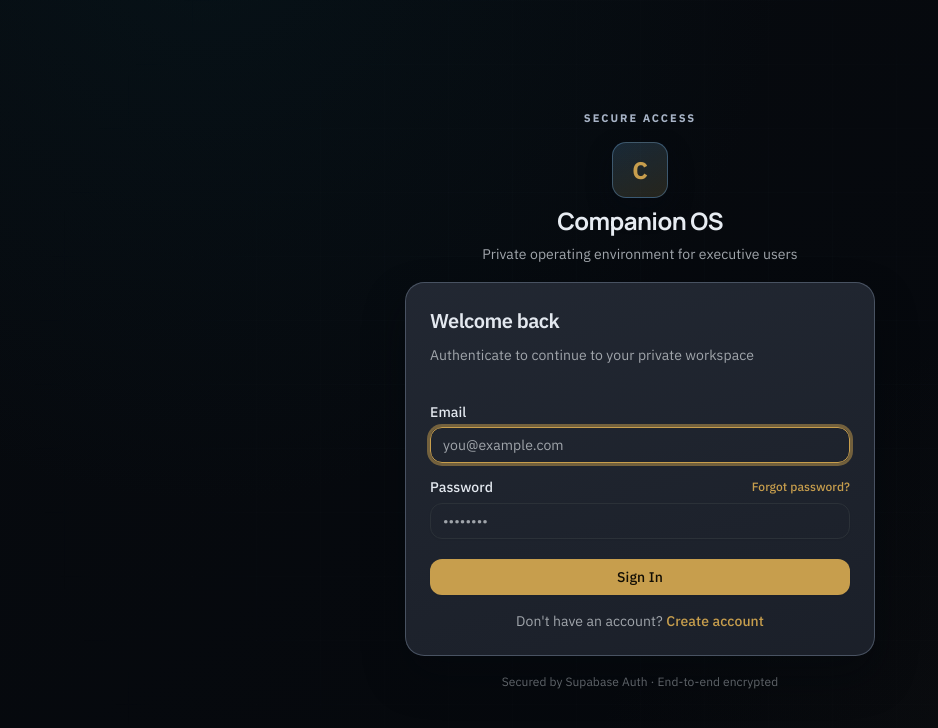
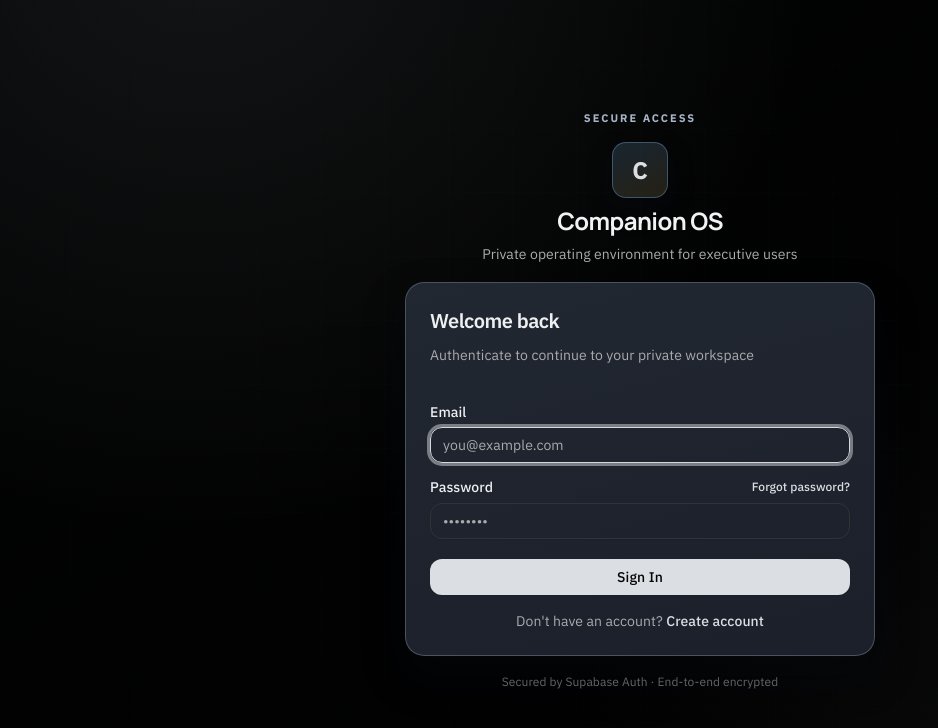
Before and after one commit to dl-blackline/companion-os, a React (Vite) app: page / in a window 1280 px wide. Shown: the top 728 px of the page, without its empty margins (0-938 px from the left). Built offline with nearby package versions, Linux system fonts and the light colour scheme; no server answers.

Commit message:
feat: shift UI palette to black white and silver

```diff
--- a/src/components/AppSidebar.tsx
+++ b/src/components/AppSidebar.tsx
@@ -87,11 +87,11 @@ export function AppSidebar({ activeSection, onSectionChange, aiName, companionSt
           onSectionChange(item.id);
         }}
         className={cn(
-          'w-full flex items-center gap-3 px-3.5 py-2.5 rounded-xl text-sm font-semibold transition-all relative min-h-[42px] border overflow-hidden',
+          'focus-ring-lux interactive-press w-full flex items-center gap-3 px-3.5 py-2.5 rounded-xl text-sm font-semibold transition-all relative min-h-[44px] border overflow-hidden',
           isActive
-            ? 'bg-primary text-primary-foreground border-primary/70 shadow-[0_14px_28px_rgba(161,121,42,0.35)]'
+            ? 'bg-primary text-primary-foreground border-primary/70 shadow-[0_14px_28px_rgba(180,190,204,0.3)]'
             : 'text-muted-foreground border-border/40 bg-black/10 hover:text-foreground hover:bg-muted/55 hover:border-border/80',
-          item.group === 'admin' && !isActive && 'text-amber-300 hover:text-amber-200',
+          item.group === 'admin' && !isActive && 'text-zinc-300 hover:text-zinc-100',
         )}
       >
         {isActive && (
@@ -141,7 +141,7 @@ export function AppSidebar({ activeSection, onSectionChange, aiName, companionSt
 
         {isAdmin && (
           <div className="space-y-1.5">
-            <p className="px-3 pb-1 text-[10px] font-semibold uppercase tracking-[0.16em] text-amber-300/70">Governance</p>
+            <p className="px-3 pb-1 text-[10px] font-semibold uppercase tracking-[0.16em] text-zinc-300/70">Governance</p>
             {adminItems.map(renderItem)}
           </div>
         )}
@@ -175,7 +175,7 @@ export function AppSidebar({ activeSection, onSectionChange, aiName, companionSt
                   }
                 }}
                 title="Sign out"
-                className="shrink-0 rounded p-1 text-muted-foreground hover:text-foreground hover:bg-muted/70 transition-colors"
+                className="focus-ring-lux touch-target shrink-0 rounded-lg p-1 text-muted-foreground hover:text-foreground hover:bg-muted/70 transition-colors"
               >
                 <SignOut size={15} />
               </button>
--- a/src/components/views/ChatView.tsx
+++ b/src/components/views/ChatView.tsx
@@ -353,7 +353,7 @@ export function ChatView() {
                 className={cn(
                   'chat-list-item group relative rounded-xl transition-colors',
                   activeConvId === conv.id
-                    ? 'bg-primary/10 border border-primary/35 shadow-[0_8px_18px_rgba(162,123,44,0.2)]'
+                    ? 'bg-primary/10 border border-primary/35 shadow-[0_8px_18px_rgba(176,188,205,0.24)]'
                     : 'hover:bg-muted/50'
                 )}
               >
@@ -422,7 +422,7 @@ export function ChatView() {
               <div className="flex items-center gap-3">
                 <button
                   onClick={() => setActiveConvId(null)}
-                  className="md:hidden flex items-center justify-center w-11 h-11 rounded-lg hover:bg-muted focus-visible:ring-2 focus-visible:ring-ring focus-visible:outline-none transition-colors"
+                  className="focus-ring-lux touch-target md:hidden flex items-center justify-center w-11 h-11 rounded-lg hover:bg-muted transition-colors"
                   aria-label="Back to conversations"
                 >
                   <ArrowLeft size={18} />
@@ -616,7 +616,7 @@ export function ChatView() {
                   size="icon"
                   onClick={() => setShowUploader(!showUploader)}
                   disabled={isStreaming}
-                  className="self-end shrink-0"
+                  className="focus-ring-lux touch-target self-end shrink-0"
                   title="Upload Photo/Video"
                 >
                   <Paperclip size={18} />
@@ -637,7 +637,7 @@ export function ChatView() {
                 <Button
                   onClick={handleSendMessage}
                   disabled={(!input.trim() && !pendingMedia) || isStreaming}
-                  className="self-end min-h-[44px] min-w-[44px]"
+                  className="focus-ring-lux touch-target self-end min-h-[44px] min-w-[44px]"
                 >
                   <PaperPlaneRight size={18} weight="fill" />
                 </Button>
--- a/src/index.css
+++ b/src/index.css
@@ -2,33 +2,33 @@
 @import 'tw-animate-css';
 
 :root {
-  --background: oklch(0.14 0.013 255);
-  --foreground: oklch(0.94 0.01 255);
+  --background: oklch(0.1 0.004 255);
+  --foreground: oklch(0.96 0.004 255);
 
-  --card: oklch(0.19 0.014 255);
-  --card-foreground: oklch(0.93 0.01 255);
+  --card: oklch(0.16 0.004 255);
+  --card-foreground: oklch(0.95 0.004 255);
 
-  --popover: oklch(0.18 0.014 255);
-  --popover-foreground: oklch(0.93 0.01 255);
+  --popover: oklch(0.15 0.004 255);
+  --popover-foreground: oklch(0.95 0.004 255);
 
-  --primary: oklch(0.72 0.11 82);
-  --primary-foreground: oklch(0.16 0.02 84);
+  --primary: oklch(0.9 0.006 255);
+  --primary-foreground: oklch(0.1 0.004 255);
 
-  --secondary: oklch(0.24 0.015 255);
-  --secondary-foreground: oklch(0.89 0.01 255);
+  --secondary: oklch(0.22 0.004 255);
+  --secondary-foreground: oklch(0.93 0.004 255);
 
-  --muted: oklch(0.22 0.014 255);
-  --muted-foreground: oklch(0.72 0.01 255);
+  --muted: oklch(0.2 0.004 255);
+  --muted-foreground: oklch(0.74 0.004 255);
 
-  --accent: oklch(0.67 0.12 220);
-  --accent-foreground: oklch(0.14 0.01 255);
+  --accent: oklch(0.83 0.006 255);
+  --accent-foreground: oklch(0.12 0.004 255);
 
   --destructive: oklch(0.58 0.2 26);
   --destructive-foreground: oklch(0.97 0 0);
 
-  --border: oklch(0.31 0.015 255);
-  --input: oklch(0.31 0.015 255);
-  --ring: oklch(0.72 0.11 82);
+  --border: oklch(0.32 0.004 255);
+  --input: oklch(0.32 0.004 255);
+  --ring: oklch(0.88 0.006 255);
 
   --radius: 0.75rem;
 
@@ -84,9 +84,9 @@
     line-height: 1.55;
     letter-spacing: 0.005em;
     background-image:
-      radial-gradient(circle at 16% -10%, oklch(0.3 0.05 218 / 0.18), transparent 42%),
-      radial-gradient(circle at 90% 110%, oklch(0.34 0.03 76 / 0.12), transparent 40%),
-      linear-gradient(145deg, oklch(0.145 0.012 255), oklch(0.13 0.012 255));
+      radial-gradient(circle at 16% -10%, oklch(0.68 0.006 255 / 0.12), transparent 44%),
+      radial-gradient(circle at 90% 110%, oklch(0.56 0.004 255 / 0.1), transparent 42%),
+      linear-gradient(145deg, oklch(0.1 0.004 255), oklch(0.07 0.003 255));
     background-attachment: fixed;
   }
 
@@ -132,8 +132,8 @@
   }
 
   ::selection {
-    background: rgba(89, 144, 189, 0.35);
-    color: #f3f6fb;
+    background: rgba(238, 241, 245, 0.34);
+    color: #0b0d11;
   }
 
   [data-slot='card'] {
@@ -223,7 +223,7 @@
 }
 
 .flag-rollout-segment-active {
-  background: oklch(0.66 0.11 215);
+  background: oklch(0.88 0.006 255);
 }
 
 .executive-shell {
@@ -355,8 +355,8 @@
 
 .glass-card {
   background:
-    radial-gradient(circle at 14% -12%, rgba(227, 178, 84, 0.16), transparent 40%),
-    linear-gradient(165deg, rgba(34, 40, 50, 0.9), rgba(24, 30, 40, 0.96));
+    radial-gradient(circle at 14% -12%, rgba(238, 242, 248, 0.1), transparent 42%),
+    linear-gradient(165deg, rgba(26, 30, 38, 0.92), rgba(14, 17, 23, 0.97));
   border: 1px solid rgba(102, 111, 124, 0.74);
   box-shadow: 0 18px 36px rgba(4, 6, 14, 0.42), inset 0 1px 0 rgba(250, 252, 255, 0.06);
   -webkit-backdrop-filter: blur(14px);
@@ -382,7 +382,7 @@
   height: min(42vw, 500px);
   top: -12vh;
   right: -10vw;
-  background: radial-gradient(circle, rgba(232, 177, 83, 0.22), rgba(232, 177, 83, 0));
+  background: radial-gradient(circle, rgba(239, 243, 250, 0.18), rgba(239, 243, 250, 0));
 }
 
 .visual-shell::after {
@@ -390,7 +390,7 @@
   height: min(44vw, 520px);
   left: -16vw;
   bottom: -18vh;
-  background: radial-gradient(circle, rgba(84, 146, 209, 0.22), rgba(84, 146, 209, 0));
+  background: radial-gradient(circle, rgba(178, 186, 199, 0.18), rgba(178, 186, 199, 0));
 }
 
 .sidebar-panel {
@@ -402,8 +402,8 @@
 
 .executive-kpi {
   background:
-    radial-gradient(circle at 86% -20%, rgba(224, 180, 97, 0.14), transparent 42%),
-    linear-gradient(160deg, rgba(36, 43, 56, 0.96), rgba(27, 33, 45, 0.96));
+    radial-gradient(circle at 86% -20%, rgba(234, 239, 247, 0.12), transparent 42%),
+    linear-gradient(160deg, rgba(28, 33, 42, 0.96), rgba(18, 22, 30, 0.96));
   border: 1px solid rgba(99, 111, 129, 0.76);
   border-radius: 14px;
   padding: 14px;
@@ -421,8 +421,8 @@
 
 .executive-action:hover {
   transform: translateY(-1px);
-  border-color: rgba(224, 183, 102, 0.72);
-  box-shadow: 0 10px 24px rgba(6, 8, 16, 0.42), 0 0 0 1px rgba(224, 183, 102, 0.1);
+  border-color: rgba(214, 222, 234, 0.66);
+  box-shadow: 0 10px 24px rgba(6, 8, 16, 0.42), 0 0 0 1px rgba(214, 222, 234, 0.14);
 }
 
 .settings-hero {
@@ -430,22 +430,22 @@
   border-radius: 16px;
   padding: 14px 16px;
   background:
-    radial-gradient(circle at 86% -45%, rgba(226, 177, 84, 0.16), transparent 52%),
-    linear-gradient(160deg, rgba(33, 39, 50, 0.78), rgba(24, 30, 40, 0.86));
+    radial-gradient(circle at 86% -45%, rgba(236, 241, 248, 0.14), transparent 52%),
+    linear-gradient(160deg, rgba(28, 33, 43, 0.82), rgba(18, 22, 30, 0.9));
 }
 
 .settings-surface {
   border: 1px solid rgba(99, 111, 127, 0.66);
   background:
-    radial-gradient(circle at 10% -35%, rgba(86, 144, 206, 0.12), transparent 48%),
-    linear-gradient(170deg, rgba(32, 38, 50, 0.9), rgba(24, 30, 41, 0.95));
+    radial-gradient(circle at 10% -35%, rgba(224, 231, 241, 0.1), transparent 48%),
+    linear-gradient(170deg, rgba(26, 30, 39, 0.92), rgba(16, 20, 28, 0.96));
   box-shadow: 0 14px 28px rgba(6, 9, 16, 0.35), inset 0 1px 0 rgba(244, 248, 255, 0.04);
 }
 
 .chat-shell {
   background:
-    radial-gradient(circle at 85% -25%, rgba(84, 146, 209, 0.1), transparent 42%),
-    radial-gradient(circle at 10% 110%, rgba(227, 182, 94, 0.08), transparent 44%);
+    radial-gradient(circle at 85% -25%, rgba(221, 229, 240, 0.1), transparent 42%),
+    radial-gradient(circle at 10% 110%, rgba(176, 186, 200, 0.08), transparent 44%);
 }
 
 .chat-panel {
@@ -536,6 +536,24 @@
 
 .settings-tabs-list::-webkit-scrollbar {
   display: none;
+}
+
+.touch-target {
+  min-height: 44px;
+  min-width: 44px;
+}
+
+.focus-ring-lux:focus-visible {
+  outline: none;
+  box-shadow: 0 0 0 2px rgba(16, 18, 24, 0.95), 0 0 0 4px rgba(219, 228, 239, 0.5);
+}
+
+.interactive-press {
+  transition: transform 0.16s ease;
+}
+
+.interactive-press:active {
+  transform: translateY(1px) scale(0.99);
 }
 
 @keyframes orb-idle-pulse {
```
Also changed, not shown: src/components/views/ControlCenterView.tsx (+4 -4 lines), src/components/views/SettingsView.tsx (+10 -10 lines).
